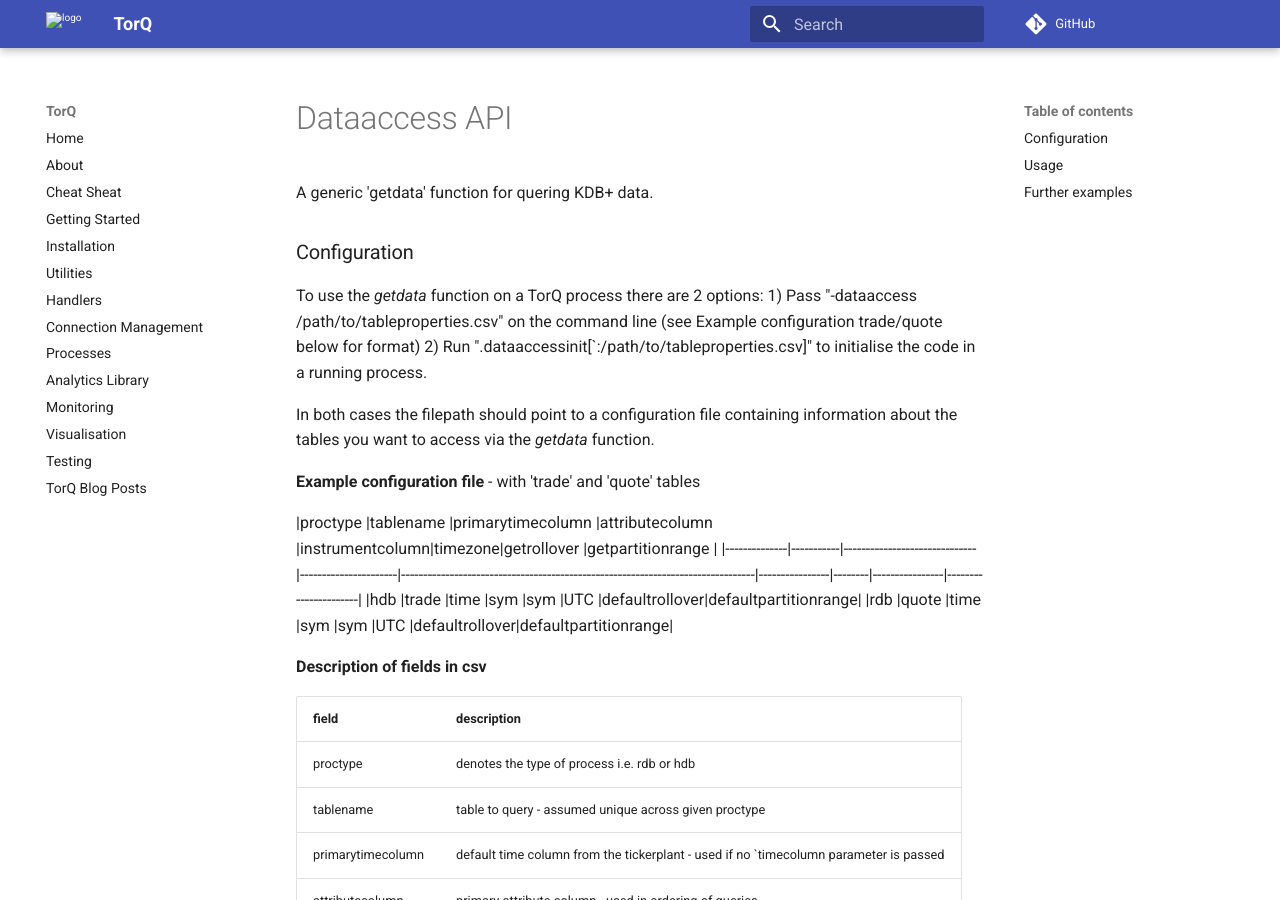
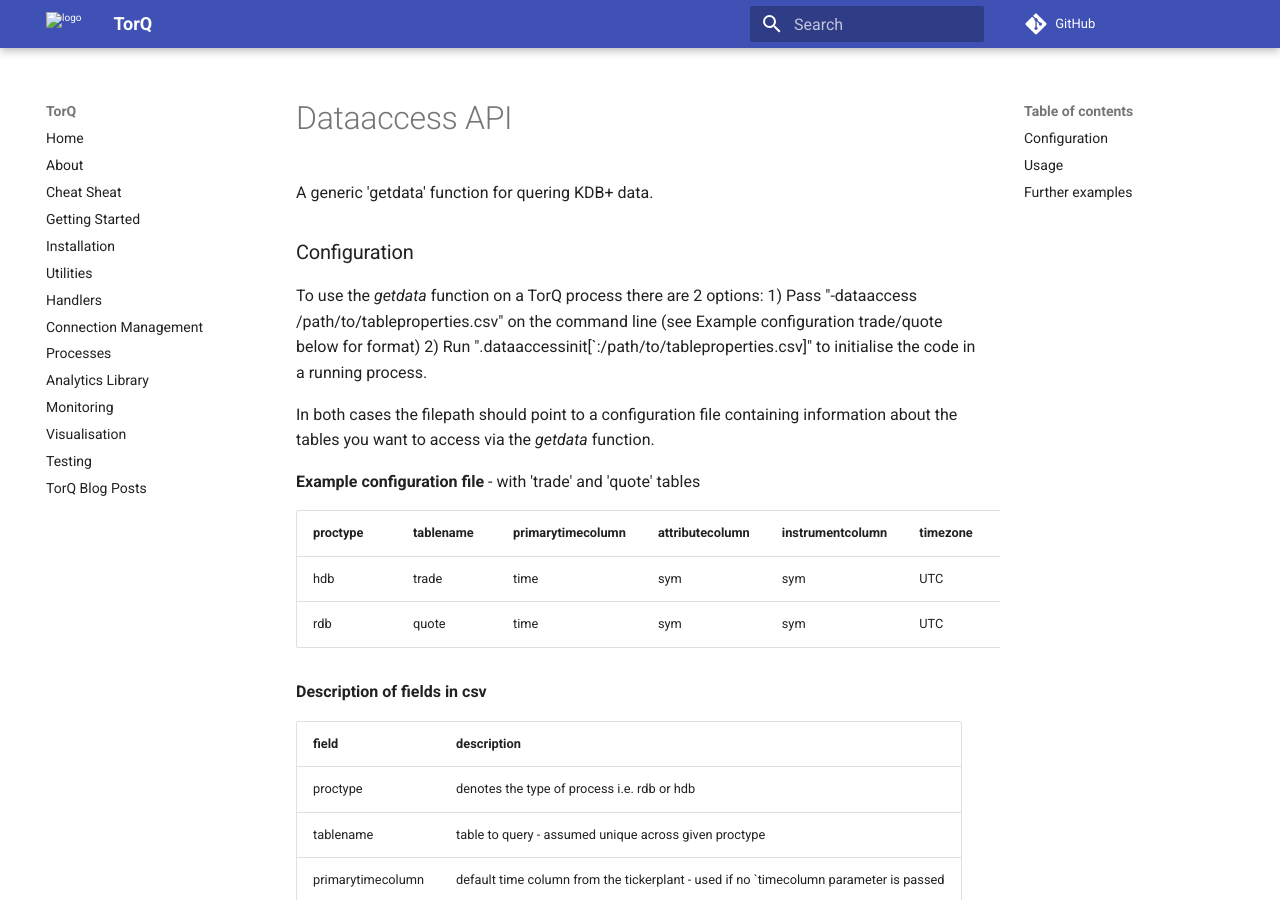
Before and after one commit to DataIntellectTech/TorQ, an MkDocs documentation site: the page built from docs/dataaccess.md, in a window 1280 px wide and 900 px high. Built offline with MkDocs 1.6.1 and Material for MkDocs 9.7.7, drawn with Linux system fonts in a browser that asks for light colours; comment, search, counter and statistics services are not loaded; old or Windows-style settings are respelled for this version of MkDocs.

Commit message:
Fix tableproperties table in docs

```diff
--- a/docs/dataaccess.md
+++ b/docs/dataaccess.md
@@ -14,10 +14,10 @@
 
 **Example configuration file** - with 'trade' and 'quote' tables
 
-|proctype   |tablename                     |primarytimecolumn     |attributecolumn                                                                 |instrumentcolumn|timezone|getrollover     |getpartitionrange     |
-|--------------|-----------|------------------------------|----------------------|--------------------------------------------------------------------------------|----------------|--------|----------------|----------------------|
-|hdb      |trade                        |time                  |sym                                                                             |sym             |UTC     |defaultrollover|defaultpartitionrange|
-|rdb      |quote                        |time                  |sym                                                                             |sym             |UTC     |defaultrollover|defaultpartitionrange|
+|proctype   |tablename  |primarytimecolumn     |attributecolumn       |instrumentcolumn|timezone|getrollover     |getpartitionrange   |
+|-----------|-----------|----------------------|----------------------|----------------|--------|----------------|--------------------|
+|hdb        |trade      |time                  |sym                   |sym             |UTC     |defaultrollover|defaultpartitionrange|
+|rdb        |quote      |time                  |sym                   |sym             |UTC     |defaultrollover|defaultpartitionrange|
 
 
 **Description of fields in csv**
```
